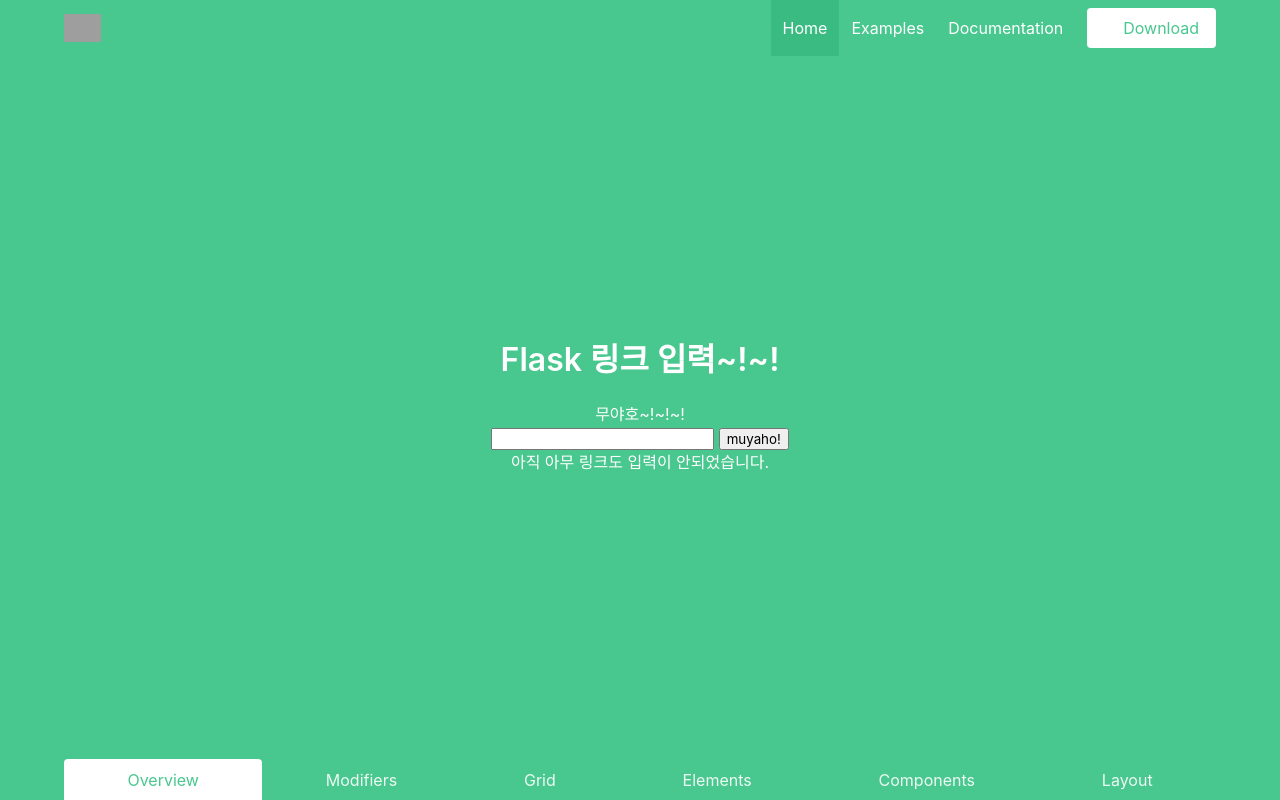
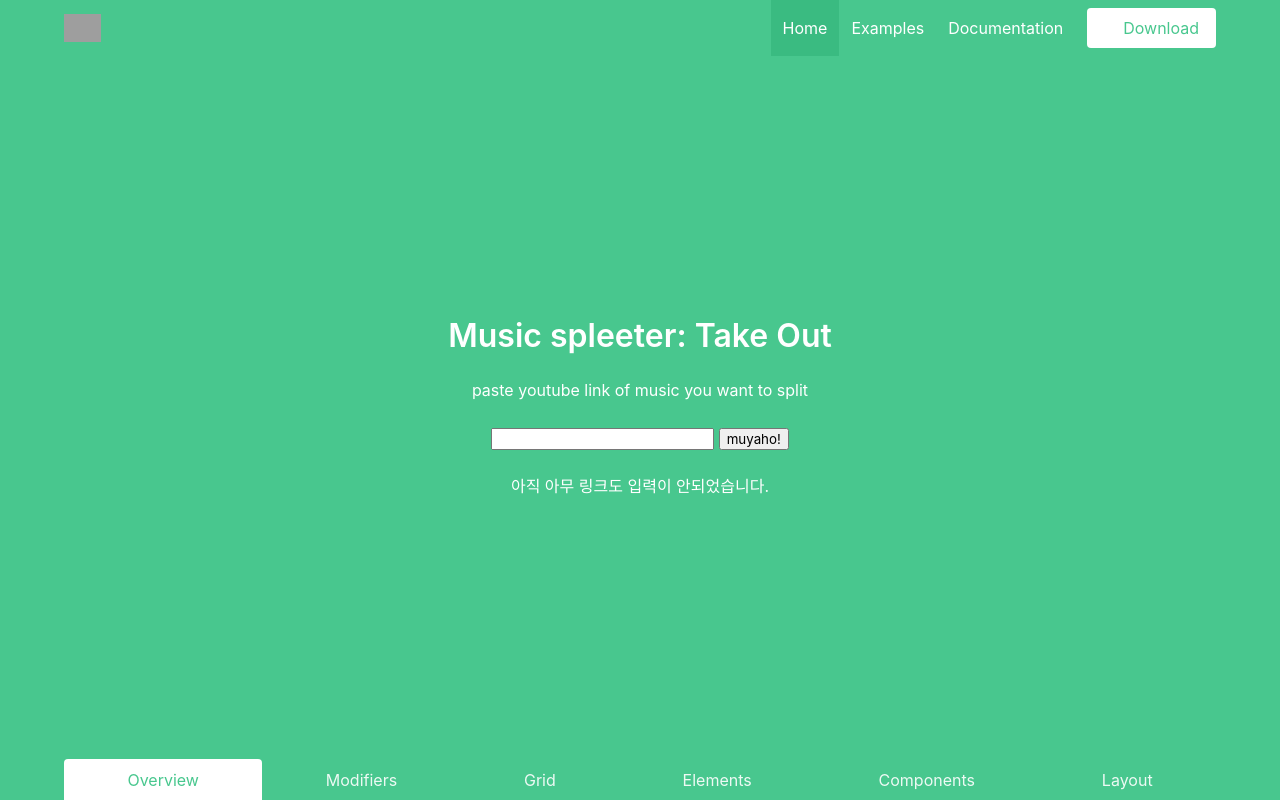
Before and after one commit to kookmin-sw/capstone-2021-10, a Flask app: page / in a window 1280 px wide. Run offline with Flask 2, Linux system fonts and the light colour scheme; grey boxes are pictures that could not be loaded.

Commit message:
fixed muyaho

```diff
--- a/templates/main.html
+++ b/templates/main.html
@@ -4,7 +4,7 @@
     <meta charset="utf-8">
     <meta name="viewport" content="width=device-width, initial-scale=1">
     <title>
-        Flask #2
+                Take out
     </title>
     <link rel="stylesheet" href="https://cdn.jsdelivr.net/npm/bulma@0.9.1/css/bulma.min.css">
 </head>
@@ -53,13 +53,15 @@
   <div class="hero-body">
     <div class="container has-text-centered">
       <p class="title">
-        Flask 링크 입력~!~!
+        Music spleeter: Take Out
       </p>
         <form method="POST" action="/getLink">
-        <h5> 무야호~!~!~!</h5>
-        <input type="text" name="link">
+        <h4> paste youtube link of music you want to split</h4>
+        <br>
+          <input type="text" name="link">
         <button type="submit">muyaho!</button>
     </form>
+      <br>
     <div>
         <p>
             {% if link == None %}
```
